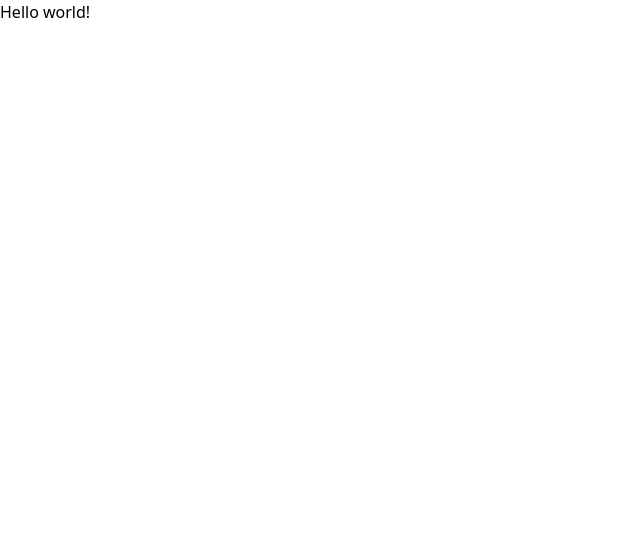
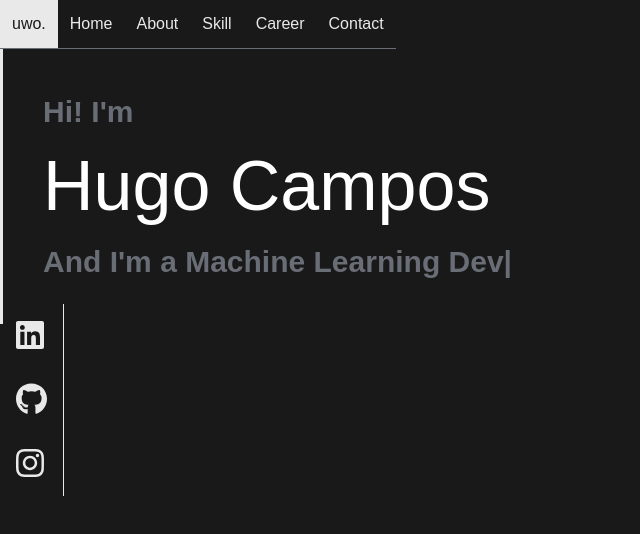
Before and after one commit to uwo-o/portfolio-web, a React (Create React App) app: page / in a window 1280 px wide. Shown: the top 534 px of the page, without its empty margins (0-640 px from the left). Built offline with nearby package versions, Linux system fonts and the light colour scheme.

Commit message:
code advances

```diff
--- a/package.json
+++ b/package.json
@@ -3,6 +3,11 @@
   "version": "0.1.0",
   "private": true,
   "dependencies": {
+    "@fortawesome/fontawesome-svg-core": "^6.5.2",
+    "@fortawesome/free-brands-svg-icons": "^6.5.2",
+    "@fortawesome/free-regular-svg-icons": "^6.5.2",
+    "@fortawesome/free-solid-svg-icons": "^6.5.2",
+    "@fortawesome/react-fontawesome": "^0.2.2",
     "@testing-library/jest-dom": "^5.17.0",
     "@testing-library/react": "^13.4.0",
     "@testing-library/user-event": "^13.5.0",
@@ -10,6 +15,7 @@
     "react-dom": "^18.3.1",
     "react-scripts": "5.0.1",
     "three": "^0.164.1",
+    "typed.js": "^2.1.0",
     "web-vitals": "^2.1.4"
   },
   "scripts": {
--- a/src/App.js
+++ b/src/App.js
@@ -1,8 +1,14 @@
+import Navbar from './components/Navbar';
+import Social from './components/Social';
+import Hero from './components/Hero';
+
 function App() {
   return (
-    <h1>
-      Hello world!
-    </h1>
+    <>
+      <Navbar />
+      <Social />
+      <Hero />
+    </>
   );
 }
 
--- /dev/null
+++ b/src/components/Hero.js
@@ -0,0 +1,33 @@
+import Typed from "typed.js";
+import { useEffect, useRef } from "react";
+
+function Hero() {
+
+    const element = useRef(null);
+
+    useEffect(() => {
+        const typed = new Typed(element.current, {
+            strings: ["Computer Science Student.", "Machine Learning Developer.", "Software Developer.", "Web Developer."],
+            typeSpeed: 50,
+            backSpeed: 50,
+            backDelay: 1000,
+            loop: true
+        });
+
+        return () => {
+            typed.destroy();
+        }
+    }, []);
+
+    return (
+        <div className="hero p-10">
+            <h2>Hi! I'm</h2>
+            <h1>Hugo Campos</h1>
+            <h2>
+                And I'm a <span ref={element}></span>
+            </h2>
+        </div>
+    );
+}
+
+export default Hero;
--- /dev/null
+++ b/src/components/Navbar.js
@@ -0,0 +1,16 @@
+function Navbar() {
+    return (
+        <nav>
+            <ul className="inline-flex flex-row">
+                <li className="p-3 p-name">uwo.</li>
+                <li className="p-3"><a href="/">Home</a></li>
+                <li className="p-3"><a href="/">About</a></li>
+                <li className="p-3"><a href="/">Skill</a></li>
+                <li className="p-3"><a href="/">Career</a></li>
+                <li className="p-3"><a href="/">Contact</a></li>
+            </ul>
+        </nav>
+    )
+}
+
+export default Navbar;
--- /dev/null
+++ b/src/components/Social.js
@@ -0,0 +1,20 @@
+import { FontAwesomeIcon } from '@fortawesome/react-fontawesome'
+import { faGithub, faLinkedin, faInstagram } from '@fortawesome/free-brands-svg-icons'
+
+function Social() {
+    return (
+        <div className="social inline-flex flex-col">
+            <a className="p-2 px-4" href="https://www.linkedin.com/in/uwo-o" target="_blank" rel="noreferrer">
+                <FontAwesomeIcon icon={faLinkedin} />
+            </a>
+            <a className="p-2 px-4" href="https://www.github.com/uwo-o" target="_blank" rel="noreferrer">
+                <FontAwesomeIcon icon={faGithub} />
+            </a>
+            <a className="p-2 px-4" href="https://www.instagram.com/_h.go__" target="_blank" rel="noreferrer">
+                <FontAwesomeIcon icon={faInstagram} />
+            </a>
+        </div>
+    )
+}
+
+export default Social;
--- a/src/index.css
+++ b/src/index.css
@@ -8,4 +8,57 @@
     --gray: #686D76;
     --light-gray: #E9E9E9;
     --white: #FFF;
+
+    font-family: 'Poppins', sans-serif;
 }
+
+body {
+    background-color: var(--dark-gray);
+    color: var(--light-gray);
+}
+
+nav li {
+    border-bottom: 1px solid var(--gray);
+}
+
+nav li:hover {
+    background-color: var(--light-gray);
+    color: var(--dark-gray);
+}
+
+.p-name {
+    color: var(--dark-gray);
+    background-color: var(--light-gray);
+}
+
+.social {
+    position: fixed;
+    bottom: 50%;
+    left: 0;
+    transform: translateY(50%);
+    font-size: 2.0rem;
+}
+
+.social a {
+    border-right: 1px solid var(--light-gray);
+}
+
+.social a:hover {
+    background-color: var(--light-gray);
+    color: var(--dark-gray);
+}
+
+.hero {
+    border-left: 3px solid var(--light-gray);
+}
+
+.hero h1 {
+    color: var(--white);
+    font-size: 70px;
+}
+
+.hero h2 {
+    color: var(--gray);
+    font-weight: bold;
+    font-size: 30px;
+}
```
Also changed, not shown: 1 other file (tests, documents, lock files or other folders).
